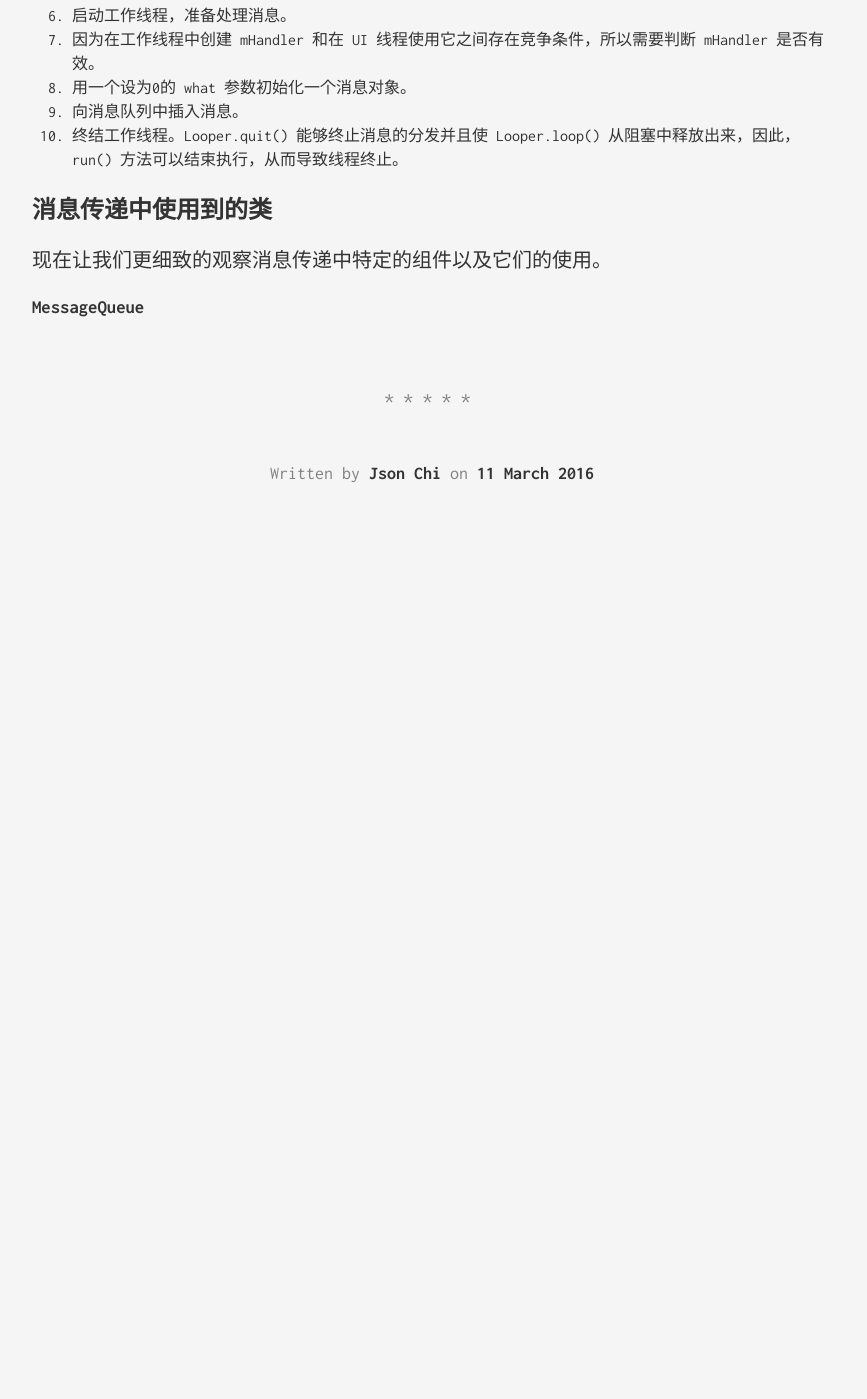
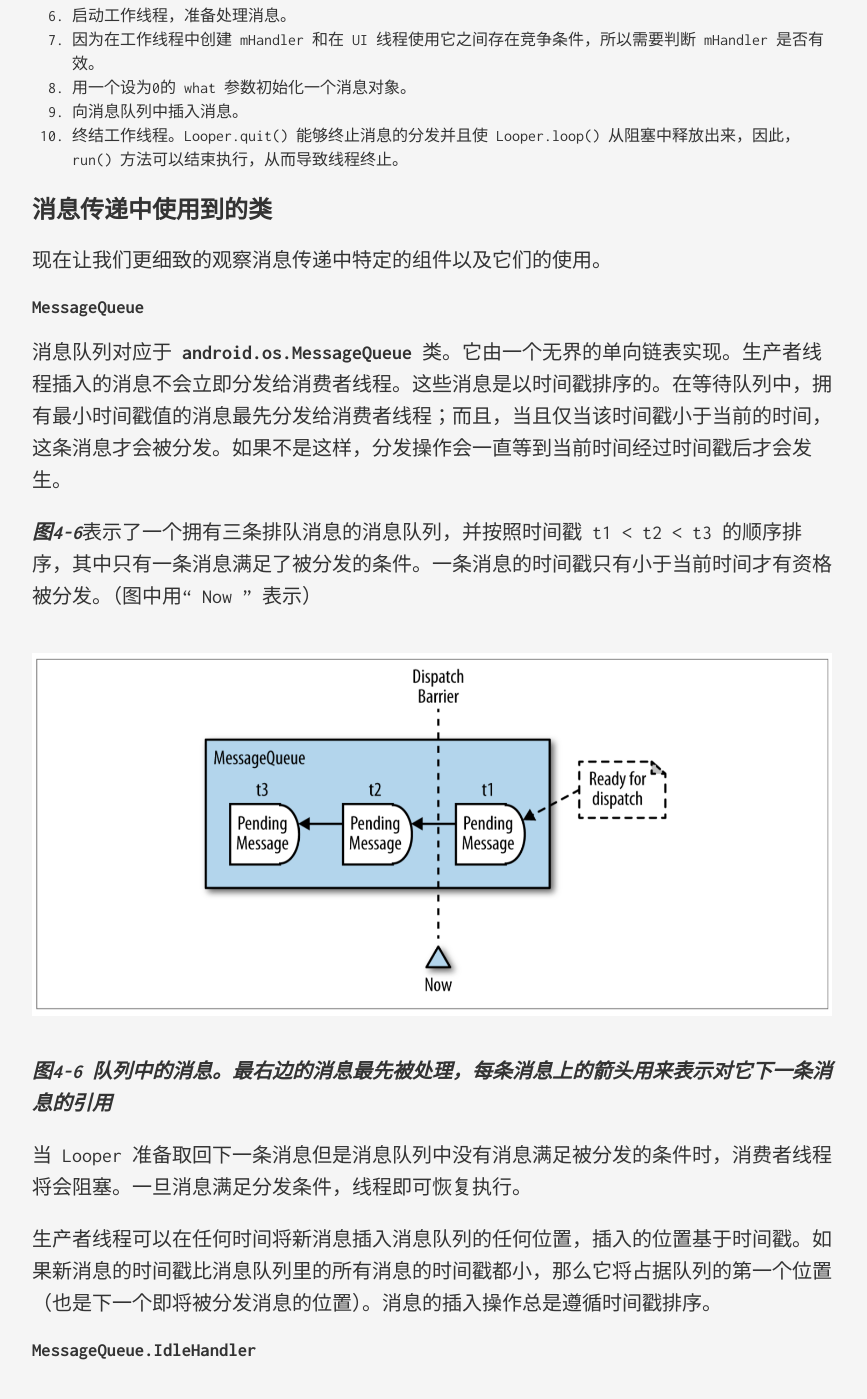
Before and after one commit to jsonchi/jsonchi.github.io, a Jekyll site: the page built from _posts/2016-03-11-android-message-passing.md, in a window 1280 px wide and 1400 px high, scrolled down 3568 px. Shown: the whole window, without its empty margins (208-1075 px from the left). Built offline with Jekyll 4.4.1, drawn with Linux system fonts in a browser that asks for light colours; comment, search, counter and statistics services are not loaded; before the commit the page ends 4153 px from its top, so only the background shows below that.

Commit message:
Add intro to MessageQueue

```diff
--- a/_posts/2016-03-11-android-message-passing.md
+++ b/_posts/2016-03-11-android-message-passing.md
@@ -111,3 +111,17 @@ public class LooperActivity extends Activity {
 现在让我们更细致的观察消息传递中特定的组件以及它们的使用。
 
 ### MessageQueue
+
+消息队列对应于 **android.os.MessageQueue** 类。它由一个无界的单向链表实现。生产者线程插入的消息不会立即分发给消费者线程。这些消息是以时间戳排序的。在等待队列中，拥有最小时间戳值的消息最先分发给消费者线程；而且，当且仅当该时间戳小于当前的时间，这条消息才会被分发。如果不是这样，分发操作会一直等到当前时间经过时间戳后才会发生。
+
+***图4-6***表示了一个拥有三条排队消息的消息队列，并按照时间戳 t1 < t2 < t3 的顺序排序，其中只有一条消息满足了被分发的条件。一条消息的时间戳只有小于当前时间才有资格被分发。（图中用“ Now ” 表示）
+
+![图4-6](/resources/images/figure-4-6.png)
+
+***图4-6 队列中的消息。最右边的消息最先被处理，每条消息上的箭头用来表示对它下一条消息的引用***
+
+当 Looper 准备取回下一条消息但是消息队列中没有消息满足被分发的条件时，消费者线程将会阻塞。一旦消息满足分发条件，线程即可恢复执行。
+
+生产者线程可以在任何时间将新消息插入消息队列的任何位置，插入的位置基于时间戳。如果新消息的时间戳比消息队列里的所有消息的时间戳都小，那么它将占据队列的第一个位置（也是下一个即将被分发消息的位置）。消息的插入操作总是遵循时间戳排序。
+
+### MessageQueue.IdleHandler
```
